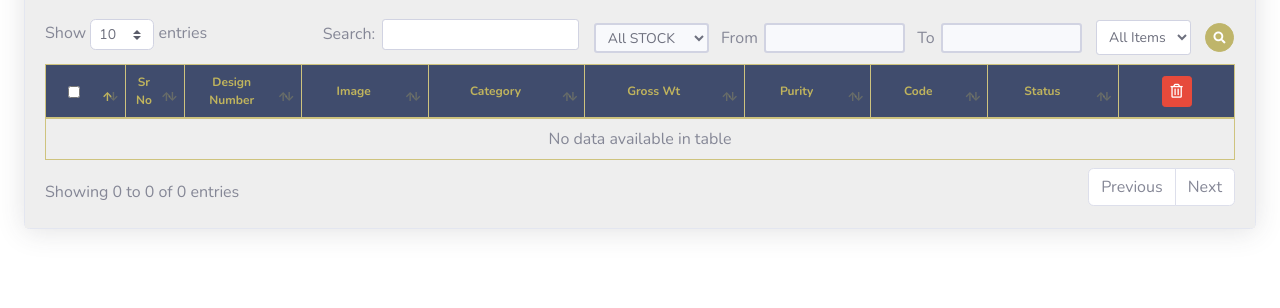
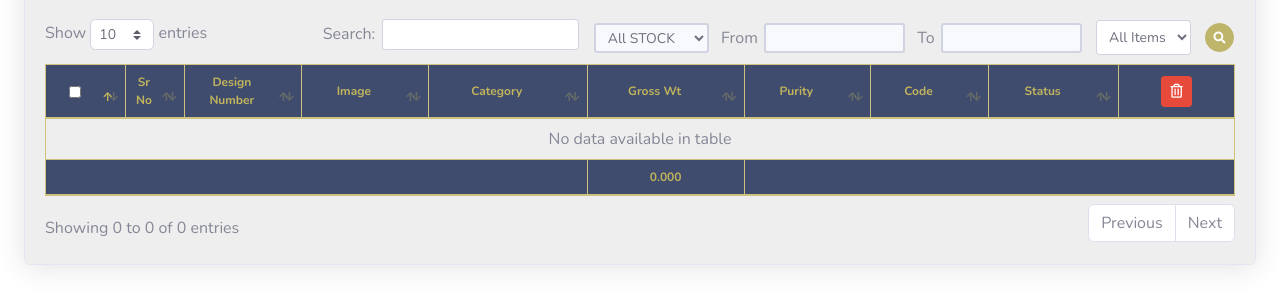
Before and after one commit to amitharigupta/StckmeshAppDa, a website with bundled scripts: page public/index.html in a window 1280 px wide. Shown: the part 140-448 px from the top of the page. Built offline with nearby package versions, Linux system fonts and the light colour scheme; files whose address does not match are found by name.

Commit message:
added grossWt to bottom

```diff
--- a/public/index.html
+++ b/public/index.html
@@ -599,6 +599,11 @@
 
                           <tbody class="table-bordered">
                           </tbody>
+                          <tfoot>
+                            <th class="dt-heading" colspan="5"></th>
+                            <th class="dt-heading" id="totalGrWt"></th>
+                            <th class="dt-heading" colspan="4"></th>
+                          </tfoot>
                         </table>
                       </div>
                     </div>
--- a/public/js/custom/index.js
+++ b/public/js/custom/index.js
@@ -93,6 +93,7 @@ async function begin() {
     await getCategorys()    // get categories list api call
     await getDesigns()      // get designs list api call
     setDataTable()          // set designs list in datatable
+    await getTotalByStatus()
 }
 
 function encodeImageFileAsURL(fileobejct) {
@@ -404,6 +405,7 @@ async function deleteDesign() {
                     table.clear();
                     table.rows.add(designs.rows);
                     table.draw(false);
+                    await getTotalByStatus()
                     toastr.success(data.message)
                 }
                 else {
@@ -473,6 +475,7 @@ async function updateDesign() {
                     table.clear();
                     table.rows.add(designs.rows);
                     table.draw(false);
+                    await getTotalByStatus()
                     toastr.success(data.message)
                     base64String = ""
                     $('#updateDesignModal #imageName').val('')
@@ -603,6 +606,7 @@ async function addDesign() {
                     table.clear();
                     table.rows.add(designs.rows);
                     table.draw(false);
+                    await getTotalByStatus()
                     toastr.success(data.message)
                     base64String = '';
                     await resetFormFields()
@@ -1037,7 +1041,7 @@ $('#filterData').on('click', async function () {
         table.clear()
         table.rows.add(designs)
         table.draw(false)
-
+        await getTotalByStatus()
     } catch (error) {
         console.log(error);
     } finally {
@@ -1073,6 +1077,7 @@ async function deleteDesigns(IDs) {
                 table.clear();
                 table.rows.add(designs.rows);
                 table.draw(false);
+                await getTotalByStatus()
                 toastr.success(data.message)
             }
             else {
@@ -1111,11 +1116,10 @@ $('#DeleteAll').on('click', function () {
     }
 });
 
-function round(value, step) {
-    step || (step = 1.0);
-    var inv = 1.0 / step;
-    return Math.round(value * inv) / inv;
-}
+async function getTotalByStatus() {
+    let table = $('#dataTable').DataTable()
+    let designsArr = table.rows({ search: 'applied' }).data().toArray()
+    let totalGrWt = designsArr.reduce((a, b) => { let grossWt = b.grossWt === null || b.grossWt === undefined ? 0.0 : parseFloat(b.grossWt); return a + grossWt }, 0).toFixed(3)
 
-let valueRound = round(0.497, 0.5)
-console.log(valueRound.toFixed(2))
+    $('#totalGrWt').text(totalGrWt)
+  }
```
